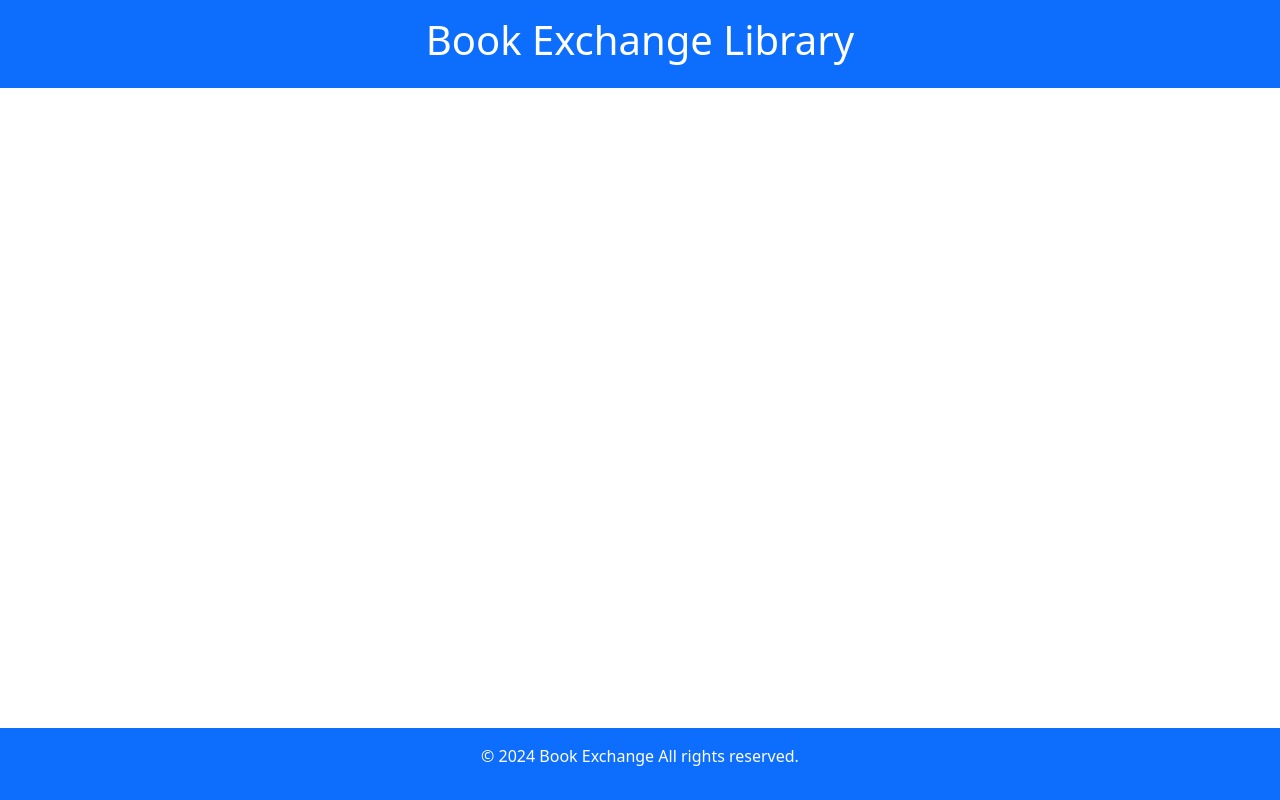
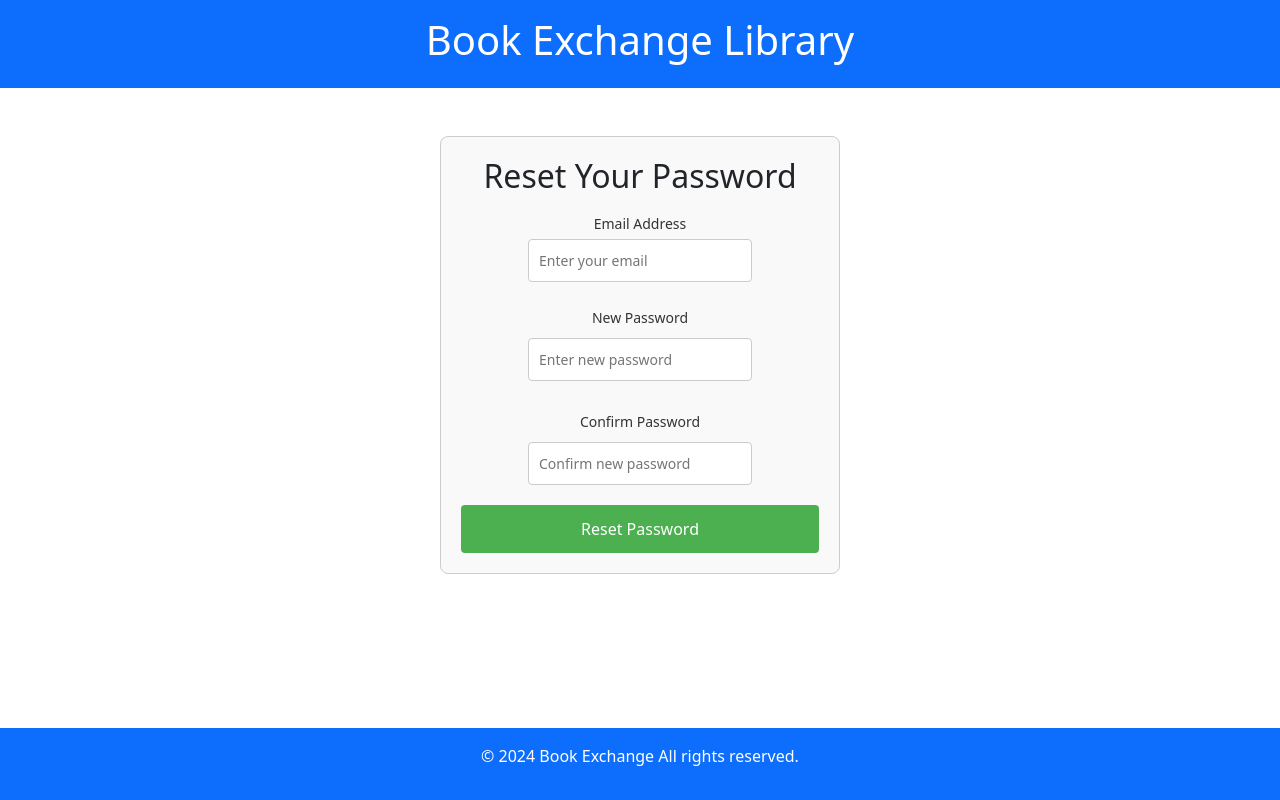
Before and after one commit to raghunathreddy/BITS-Software-Engineering, a React (Create React App) app in the folder 3rdsem/fullstack-development/frontend/book-exchange-liberary/client/: page /passwordreset in a window 1280 px wide. Built offline with nearby package versions, Linux system fonts and the light colour scheme.

Commit message:
password reset

```diff
--- a/3rdsem/fullstack-development/frontend/book-exchange-liberary/client/src/App.js
+++ b/3rdsem/fullstack-development/frontend/book-exchange-liberary/client/src/App.js
@@ -1,41 +1,3 @@
-// import logo from './logo.svg';
-// import './App.css';
-// import { BrowserRouter as Router, Routes, Route } from 'react-router-dom';
-// import Login from './components/Login';
-// import BookSearch from './components/BookSearch';
-// function App() {
-// return (
-// <Router>
-// <Routes>
-// <Route path="/login" element={<Login />} />
-// <Route path="/booksearch" element={<BookSearch />} />
-// {/* Add other routes here */}
-// </Routes>
-// </Router>
-
-
-// // <div className="App">
-// //   <header className="App-header">
-// //     {/* <img src={logo} className="App-logo" alt="logo" /> */}
-// //     {/* <p>
-// //       Edit <code>src/App.js</code> and save to reload.
-// //     </p>
-// //     <a
-// //       className="App-link"
-// //       href="https://reactjs.org"
-// //       target="_blank"
-// //       rel="noopener noreferrer"
-// //     >
-// //       Learn React
-// //     </a> */}
-// //     {/* <Login></Login> */}
-
-// //   </header>
-// // </div>
-// );
-// }
-
-// export default App;
 
 
 import React from 'react';
@@ -50,7 +12,11 @@ import BookSearch from './components/BookSearch';
 import Dashboard from './components/Dashboard';
 import Addbook from './components/Addbook';
 import UserProfile from './components/userprofile';
+import ProfileReset  from './components/ProfileReset';
 import { AuthProvider } from './components/AuthContext';
+
+
+
 
 function App() {
   return (
@@ -75,6 +41,7 @@ function App() {
               <Route path="/dashboard" element={<Dashboard />} />
               <Route path="/addbook" element={<Addbook />} />
               <Route path="/userprofile" element={<UserProfile />} />
+              <Route path="/passwordreset" element={<ProfileReset />} />
             </Routes>
           </main>
           <footer className="bg-primary text-white text-center py-3 mt-auto"><p>&copy; 2024 Book Exchange All rights reserved.</p></footer>
--- /dev/null
+++ b/3rdsem/fullstack-development/frontend/book-exchange-liberary/client/src/components/ProfileReset.css
@@ -0,0 +1,65 @@
+.password-reset-container {
+    width: 100%;
+    max-width: 400px;
+    margin: 0 auto;
+    padding: 20px;
+    border: 1px solid #ccc;
+    border-radius: 8px;
+    background-color: #f9f9f9;
+  }
+
+  h2 {
+    text-align: center;
+    margin-bottom: 20px;
+  }
+
+  .form-group {
+    margin-bottom: 15px;
+  }
+
+  .form-group label {
+    font-size: 14px;
+    color: #333;
+    display: block;
+    margin-bottom: 5px;
+  }
+
+  .form-group input {
+    width: 100%;
+    padding: 10px;
+    font-size: 14px;
+    border: 1px solid #ccc;
+    border-radius: 4px;
+  }
+
+  .error-message {
+    color: red;
+    font-size: 14px;
+    margin-top: 10px;
+  }
+
+  .success-message {
+    color: green;
+    font-size: 14px;
+    margin-top: 10px;
+  }
+
+  .reset-button {
+    width: 100%;
+    padding: 12px;
+    background-color: #4CAF50;
+    color: white;
+    font-size: 16px;
+    border: none;
+    border-radius: 4px;
+    cursor: pointer;
+    transition: background-color 0.3s ease;
+  }
+
+  .reset-button:disabled {
+    background-color: #ccc;
+  }
+
+  .reset-button:hover:not(:disabled) {
+    background-color: #45a049;
+  }
--- /dev/null
+++ b/3rdsem/fullstack-development/frontend/book-exchange-liberary/client/src/components/ProfileReset.js
@@ -0,0 +1,110 @@
+import React, { useState } from 'react';
+import './ProfileReset.css';
+import Menu from './menu';
+import { useAuth } from './AuthContext';
+
+
+const ProfileReset = () => {
+  const [email, setEmail] = useState('');
+  const [newPassword, setNewPassword] = useState('');
+  const [confirmPassword, setConfirmPassword] = useState('');
+  const [error, setError] = useState('');
+  const [loading, setLoading] = useState(false);
+  const [successMessage, setSuccessMessage] = useState('');
+  const { user, logout } = useAuth();
+  // Handle form submission
+  const handleSubmit = async (e) => {
+    e.preventDefault();
+
+    // Validate form inputs
+    if (!email || !newPassword || !confirmPassword) {
+      setError('All fields are required.');
+      return;
+    }
+
+    if (newPassword !== confirmPassword) {
+      setError('Passwords do not match.');
+      return;
+    }
+
+    setError('');
+    setLoading(true);
+
+    try {
+      // Call the API (Replace the URL with your API endpoint)
+      const response = await fetch(`http://localhost:5202/api/Users/ResetPassword/${user.user_id}?password=${encodeURIComponent(newPassword)}`, {
+        method: 'PUT',
+        headers: {
+          'Content-Type': 'application/json',
+        },
+        body: JSON.stringify({ email, newPassword }),
+      });
+
+      if (response.ok) {
+        setSuccessMessage('Password reset successful!');
+        setEmail('');
+        setNewPassword('');
+        setConfirmPassword('');
+      } else {
+        const data = await response.json();
+        setError(data.message || 'An error occurred. Please try again.');
+      }
+    } catch (error) {
+      setError('Network error. Please try again later.');
+    } finally {
+      setLoading(false);
+    }
+  };
+
+  return (
+    <div className="password-reset-container">
+      <h2>Reset Your Password</h2>
+      <form onSubmit={handleSubmit}>
+        <div className="form-group">
+          <label htmlFor="email">Email Address</label>
+          <input
+            type="email"
+            id="email"
+            value={email}
+            onChange={(e) => setEmail(e.target.value)}
+            placeholder="Enter your email"
+            required
+          />
+        </div>
+
+        <div className="form-group">
+          <label htmlFor="newPassword">New Password</label>
+          <input
+            type="password"
+            id="newPassword"
+            value={newPassword}
+            onChange={(e) => setNewPassword(e.target.value)}
+            placeholder="Enter new password"
+            required
+          />
+        </div>
+
+        <div className="form-group">
+          <label htmlFor="confirmPassword">Confirm Password</label>
+          <input
+            type="password"
+            id="confirmPassword"
+            value={confirmPassword}
+            onChange={(e) => setConfirmPassword(e.target.value)}
+            placeholder="Confirm new password"
+            required
+          />
+        </div>
+
+        {error && <div className="error-message">{error}</div>}
+        {successMessage && <div className="success-message">{successMessage}</div>}
+
+        <button type="submit" className="reset-button" disabled={loading}>
+          {loading ? 'Resetting...' : 'Reset Password'}
+        </button>
+      </form>
+    </div>
+  );
+};
+
+export default ProfileReset;
--- a/3rdsem/fullstack-development/frontend/book-exchange-liberary/client/src/components/menu.js
+++ b/3rdsem/fullstack-development/frontend/book-exchange-liberary/client/src/components/menu.js
@@ -11,6 +11,7 @@ const Menu = () => {
         <li><Link to="/dashboard">My Book store</Link></li>
         <li><Link to="/search">Exchahge Book</Link></li>
         <li><Link to="/userprofile">Profile</Link></li>
+        <li><Link to="/passwordreset">Password Reset</Link></li>
         <li><Link to="/logout">Logout</Link></li>
       </ul>
     </div>
```
